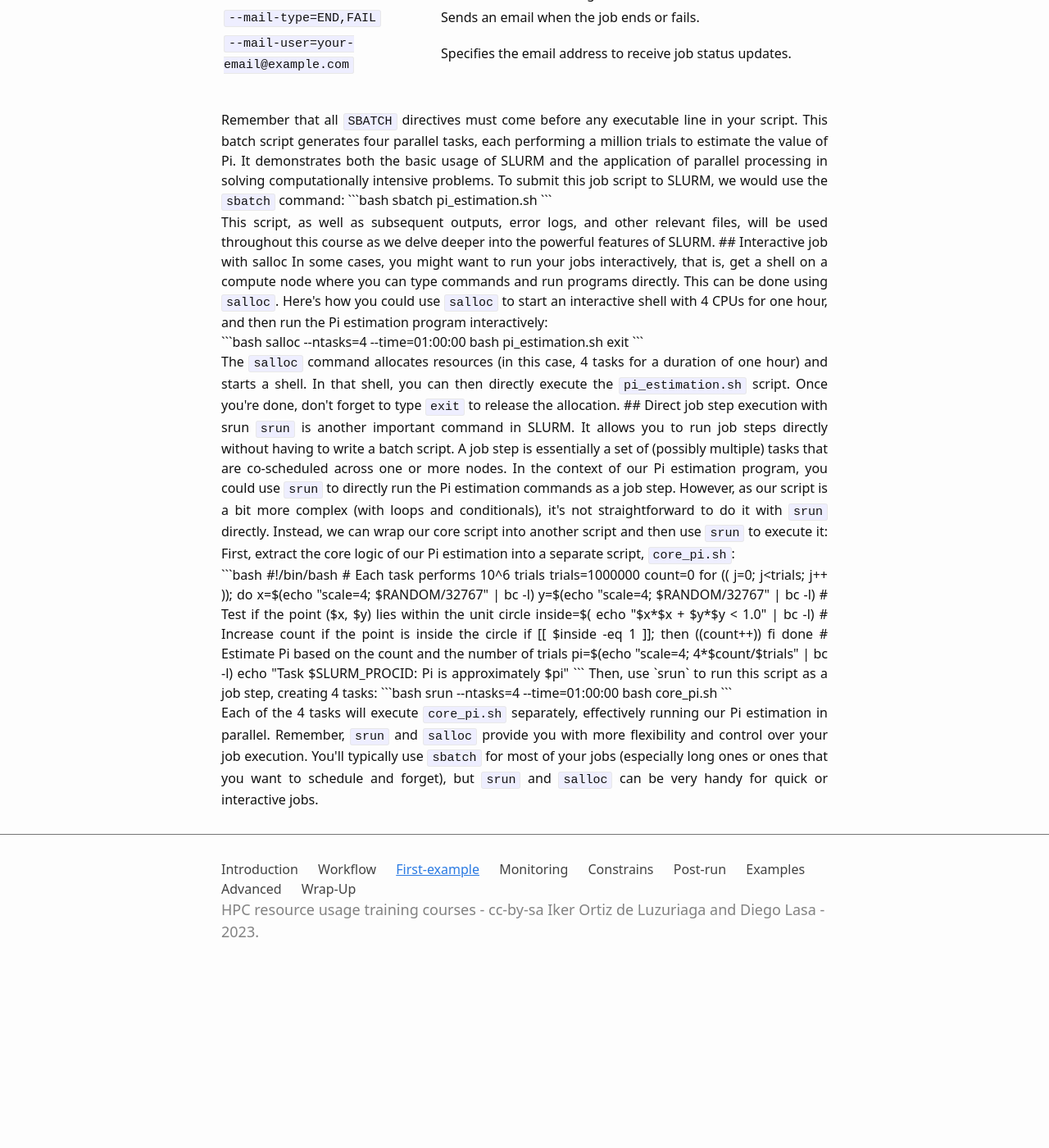
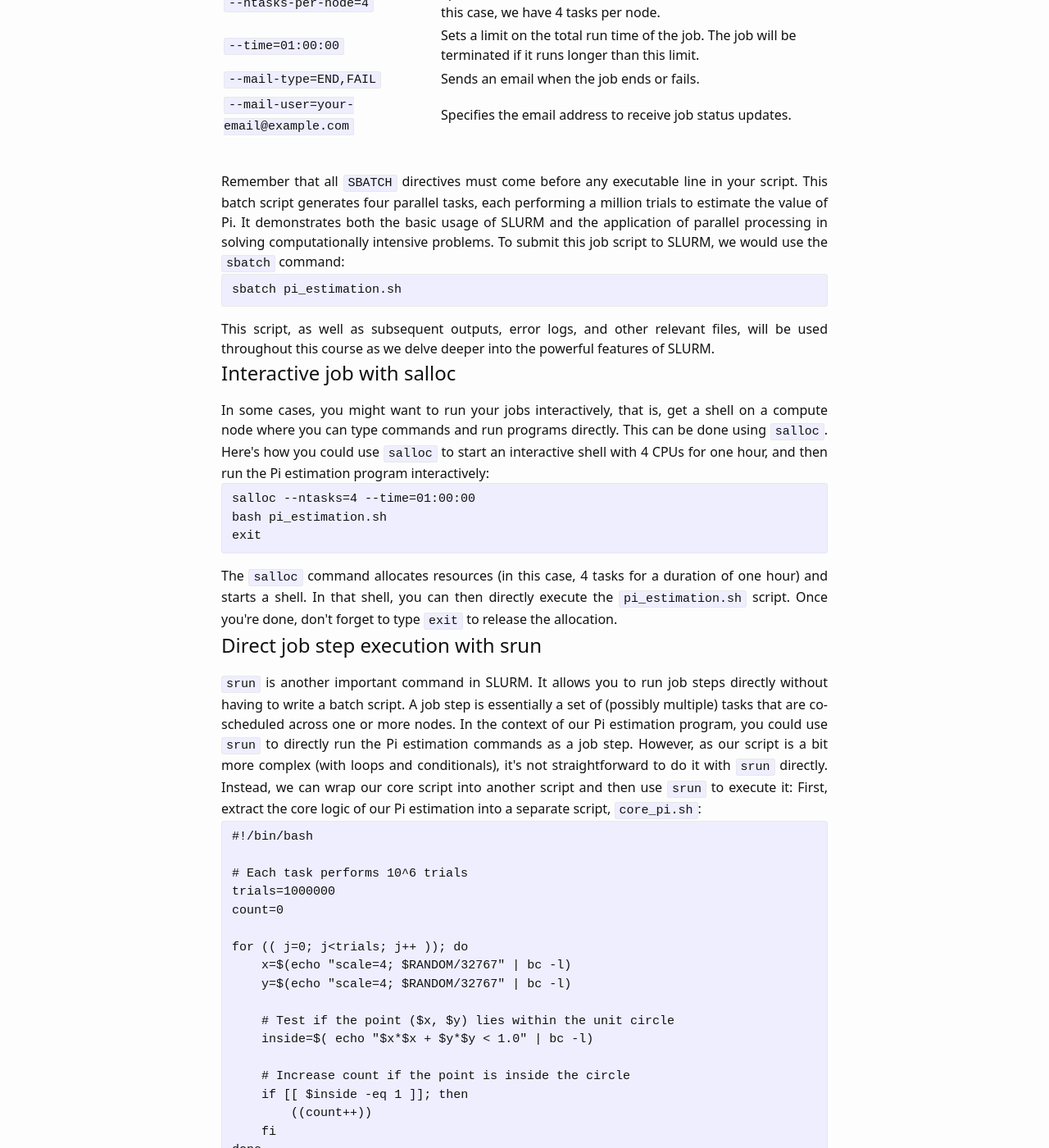
Before and after one commit to dipc-cc/slurm-training, a Jekyll site: the page built from 3_first-job.md, in a window 1280 px wide and 1400 px high, scrolled down 2859 px. Shown: the whole window at 82% size. Built offline with Jekyll 4.4.1, drawn with Linux system fonts in a browser that asks for light colours; some web fonts are replaced; before the commit the page ends 4054 px from its top, so only the background shows below that; some of the changed text lies outside the part shown.

Commit message:
Fixing code styled text

````diff
--- a/3_first-job.md
+++ b/3_first-job.md
@@ -46,9 +46,11 @@ In the example script, we'll be generating these "random dart throws" using the
 
 
 Absolutely, we can integrate the use of <code>sbatch</code>, <code>salloc</code>, and <code>srun</code> into the Monte Carlo Pi estimation example. Here's the revised section:
+</div>
 
 ## Sample Batch Script
 
+<div align="justify">
 First, let's examine the SLURM batch script. We'll name our batch script <code>pi_estimation.sh</code>. It's important to note that the batch script is the primary way to submit jobs to the SLURM scheduler, and we submit this script using the `sbatch` command.
 </div>
 
@@ -128,16 +130,18 @@ Remember that all <code>SBATCH</code> directives must come before any executable
 This batch script generates four parallel tasks, each performing a million trials to estimate the value of Pi. It demonstrates both the basic usage of SLURM and the application of parallel processing in solving computationally intensive problems.
 
 To submit this job script to SLURM, we would use the <code>sbatch</code> command:
+</div>
 
 ```bash
 sbatch pi_estimation.sh
 ```
 <div align="justify">
 This script, as well as subsequent outputs, error logs, and other relevant files, will be used throughout this course as we delve deeper into the powerful features of SLURM.
-
+</div>
 
 ## Interactive job with salloc
 
+<div align="justify">
 In some cases, you might want to run your jobs interactively, that is, get a shell on a compute node where you can type commands and run programs directly. This can be done using <code>salloc</code>.
 
 Here's how you could use <code>salloc</code> to start an interactive shell with 4 CPUs for one hour, and then run the Pi estimation program interactively:
@@ -150,9 +154,11 @@ exit
 ```
 <div align="justify">
 The <code>salloc</code> command allocates resources (in this case, 4 tasks for a duration of one hour) and starts a shell. In that shell, you can then directly execute the <code>pi_estimation.sh</code> script. Once you're done, don't forget to type <code>exit</code> to release the allocation.
+</div>
 
 ## Direct job step execution with srun
 
+<div align="justify">
 <code>srun</code> is another important command in SLURM. It allows you to run job steps directly without having to write a batch script. A job step is essentially a set of (possibly multiple) tasks that are co-scheduled across one or more nodes.
 
 In the context of our Pi estimation program, you could use <code>srun</code> to directly run the Pi estimation commands as a job step. However, as our script is a bit more complex (with loops and conditionals), it's not straightforward to do it with <code>srun</code> directly. Instead, we can wrap our core script into another script and then use <code>srun</code> to execute it:
````
